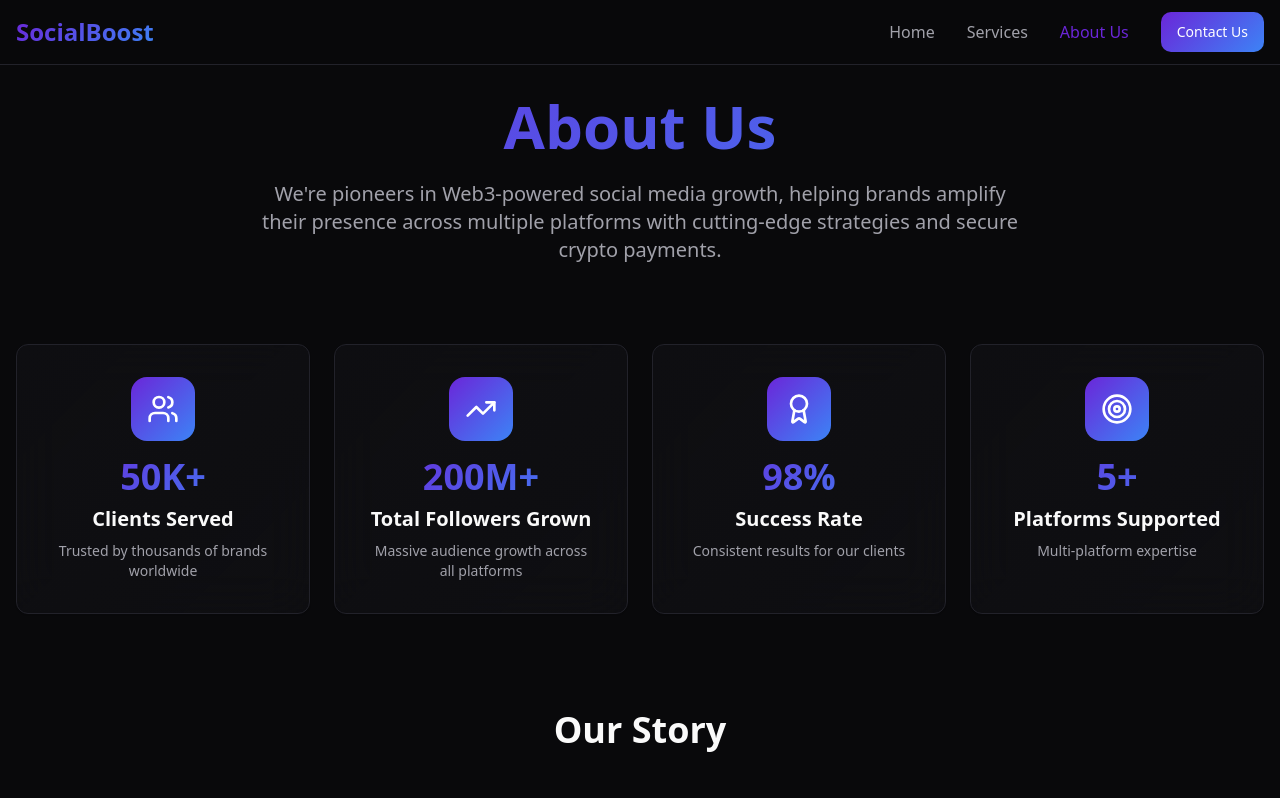
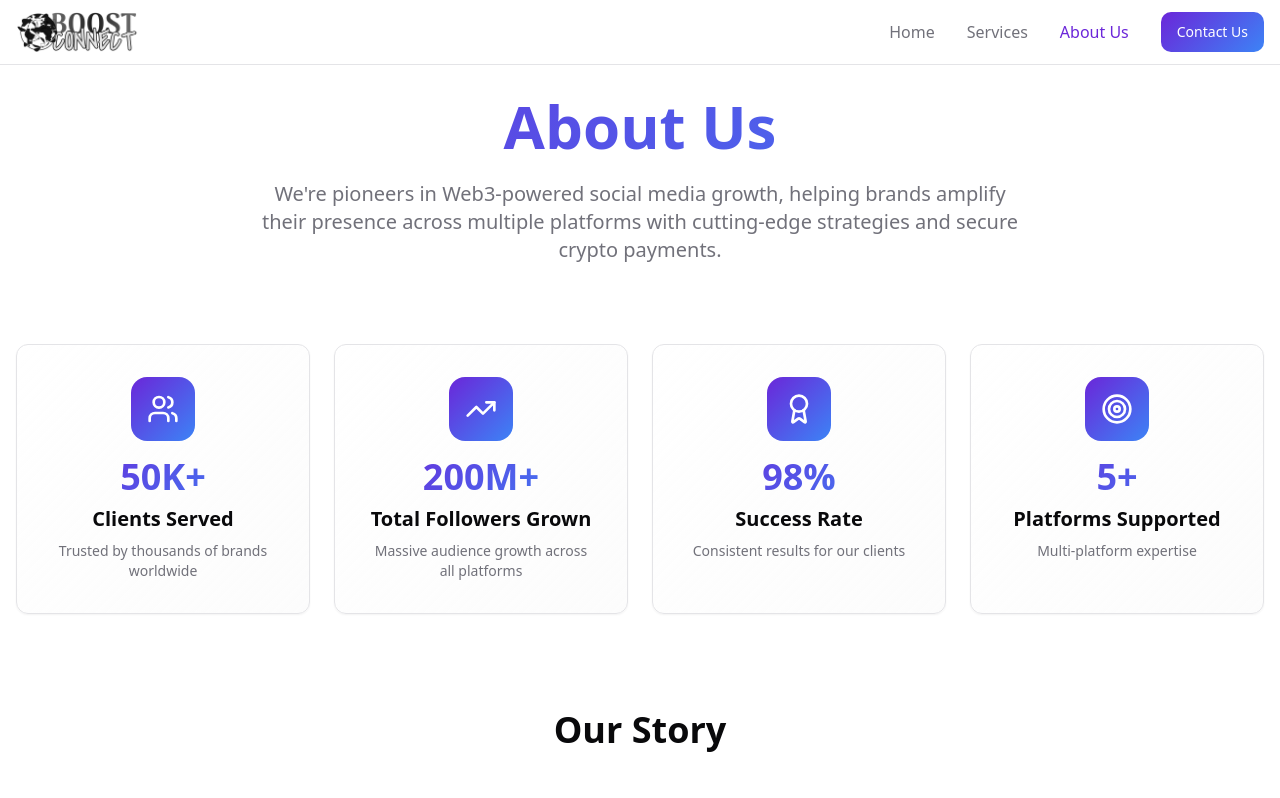
Before and after one commit to boostconnect/boost-Connect, a React (Vite) app: page /about in a window 1280 px wide. Shown: the top 798 px of the page. Built offline with nearby package versions, Linux system fonts and the light colour scheme; the HTML template or start-up script is replaced by a standard one.

Commit message:
Add project logo and white background

```diff
--- a/index.html
+++ b/index.html
@@ -3,11 +3,11 @@
   <head>
     <meta charset="UTF-8" />
     <meta name="viewport" content="width=device-width, initial-scale=1.0" />
-    <title>Social Growth | Web3 Social Media Marketing</title>
+    <title>Boost Connect | Web3 Social Media Marketing</title>
     <meta name="description" content="Web3-powered social media growth campaigns for Instagram, Facebook, X, Telegram, and Discord. Crypto payments accepted." />
-    <meta name="author" content="Social Growth" />
+    <meta name="author" content="Boost Connect" />
 
-    <meta property="og:title" content="Social Growth | Web3 Social Media Marketing" />
+    <meta property="og:title" content="Boost Connect | Web3 Social Media Marketing" />
     <meta property="og:description" content="Web3-powered social media growth campaigns for Instagram, Facebook, X, Telegram, and Discord. Crypto payments accepted." />
     <meta property="og:type" content="website" />
     <meta property="og:image" content="https://lovable.dev/opengraph-image-p98pqg.png" />
--- a/src/components/Navbar.tsx
+++ b/src/components/Navbar.tsx
@@ -2,6 +2,7 @@ import { Button } from "@/components/ui/button";
 import { Link, useLocation } from "react-router-dom";
 import { Menu, X } from "lucide-react";
 import { useState } from "react";
+import logo from "@/assets/boost-connect-logo.png";
 
 const Navbar = () => {
   const [isOpen, setIsOpen] = useState(false);
@@ -29,8 +30,8 @@ const Navbar = () => {
       <div className="container mx-auto px-4">
         <div className="flex items-center justify-between h-16">
           {/* Logo */}
-          <Link to="/" className="text-2xl font-bold bg-gradient-primary bg-clip-text text-transparent">
-            SocialBoost
+          <Link to="/" className="flex items-center">
+            <img src={logo} alt="Boost Connect" className="h-10 w-auto" />
           </Link>
 
           {/* Desktop Navigation */}
--- a/src/index.css
+++ b/src/index.css
@@ -8,14 +8,14 @@ All colors MUST be HSL.
 
 @layer base {
   :root {
-    --background: 240 10% 3.9%;
-    --foreground: 0 0% 98%;
+    --background: 0 0% 100%;
+    --foreground: 240 10% 3.9%;
 
-    --card: 240 10% 8%;
-    --card-foreground: 0 0% 98%;
+    --card: 0 0% 100%;
+    --card-foreground: 240 10% 3.9%;
 
-    --popover: 240 10% 6%;
-    --popover-foreground: 0 0% 98%;
+    --popover: 0 0% 100%;
+    --popover-foreground: 240 10% 3.9%;
 
     --primary: 263 70% 50%;
     --primary-foreground: 0 0% 100%;
@@ -24,8 +24,8 @@ All colors MUST be HSL.
     --secondary: 217 91% 60%;
     --secondary-foreground: 0 0% 100%;
 
-    --muted: 240 5% 20%;
-    --muted-foreground: 240 5% 64.9%;
+    --muted: 240 5% 96%;
+    --muted-foreground: 240 4% 46%;
 
     --accent: 263 70% 50%;
     --accent-foreground: 0 0% 100%;
@@ -33,20 +33,20 @@ All colors MUST be HSL.
     --destructive: 0 84.2% 60.2%;
     --destructive-foreground: 0 0% 98%;
 
-    --border: 240 10% 15%;
-    --input: 240 10% 15%;
+    --border: 240 6% 90%;
+    --input: 240 6% 90%;
     --ring: 263 70% 50%;
 
     --radius: 0.75rem;
 
     /* Gradients */
     --gradient-primary: linear-gradient(135deg, hsl(263 70% 50%) 0%, hsl(217 91% 60%) 100%);
-    --gradient-card: linear-gradient(135deg, hsl(240 10% 8% / 0.6) 0%, hsl(240 10% 10% / 0.4) 100%);
-    --gradient-hero: linear-gradient(180deg, hsl(240 10% 3.9%) 0%, hsl(263 70% 10%) 100%);
+    --gradient-card: linear-gradient(135deg, hsl(0 0% 100% / 0.8) 0%, hsl(0 0% 98% / 0.6) 100%);
+    --gradient-hero: linear-gradient(180deg, hsl(0 0% 100%) 0%, hsl(263 70% 97%) 100%);
 
     /* Shadows */
-    --shadow-glow: 0 0 60px hsl(263 70% 50% / 0.3);
-    --shadow-card: 0 8px 32px hsl(0 0% 0% / 0.4);
+    --shadow-glow: 0 0 60px hsl(263 70% 50% / 0.2);
+    --shadow-card: 0 8px 32px hsl(240 10% 10% / 0.08);
 
     /* Animations */
     --transition-smooth: all 0.3s cubic-bezier(0.4, 0, 0.2, 1);
```
Also changed, not shown: src/assets/boost-connect-logo.png (added).
